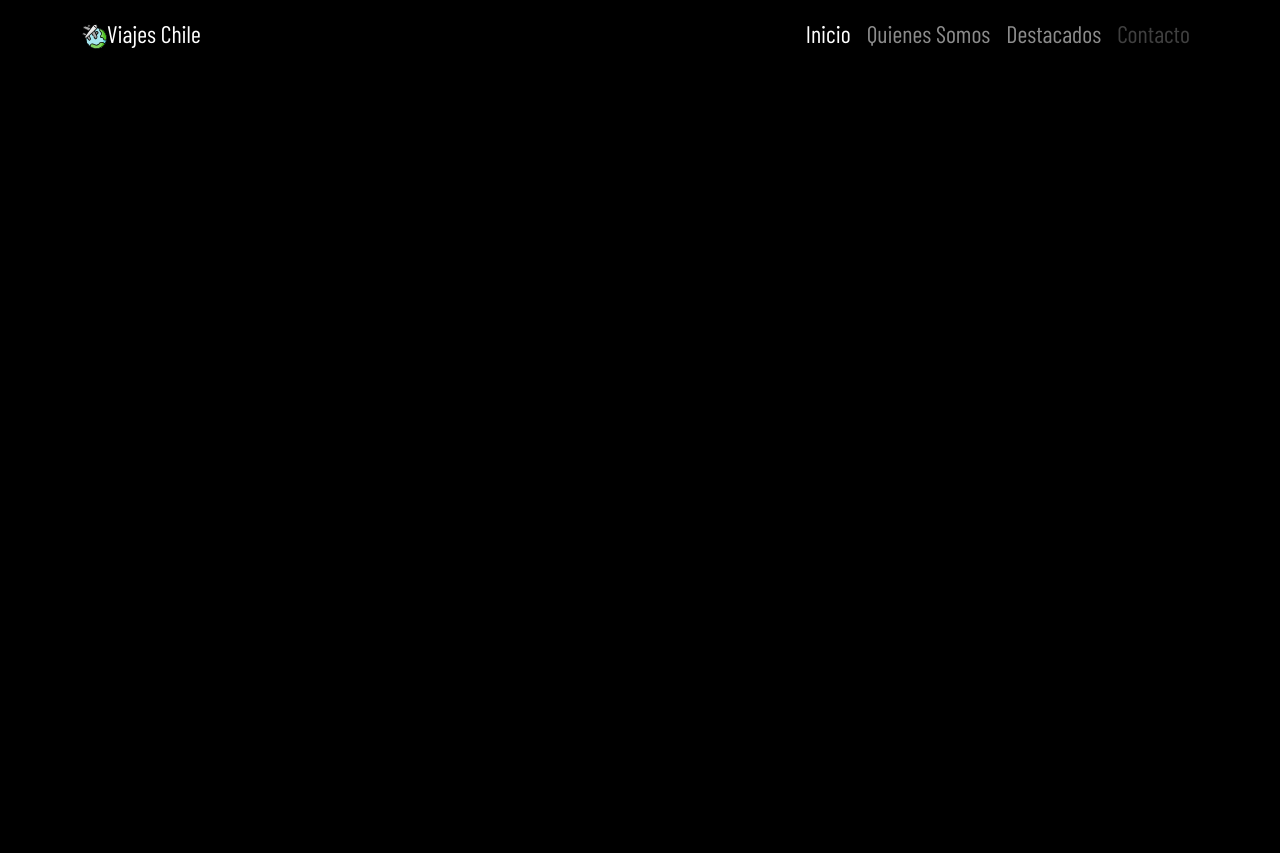
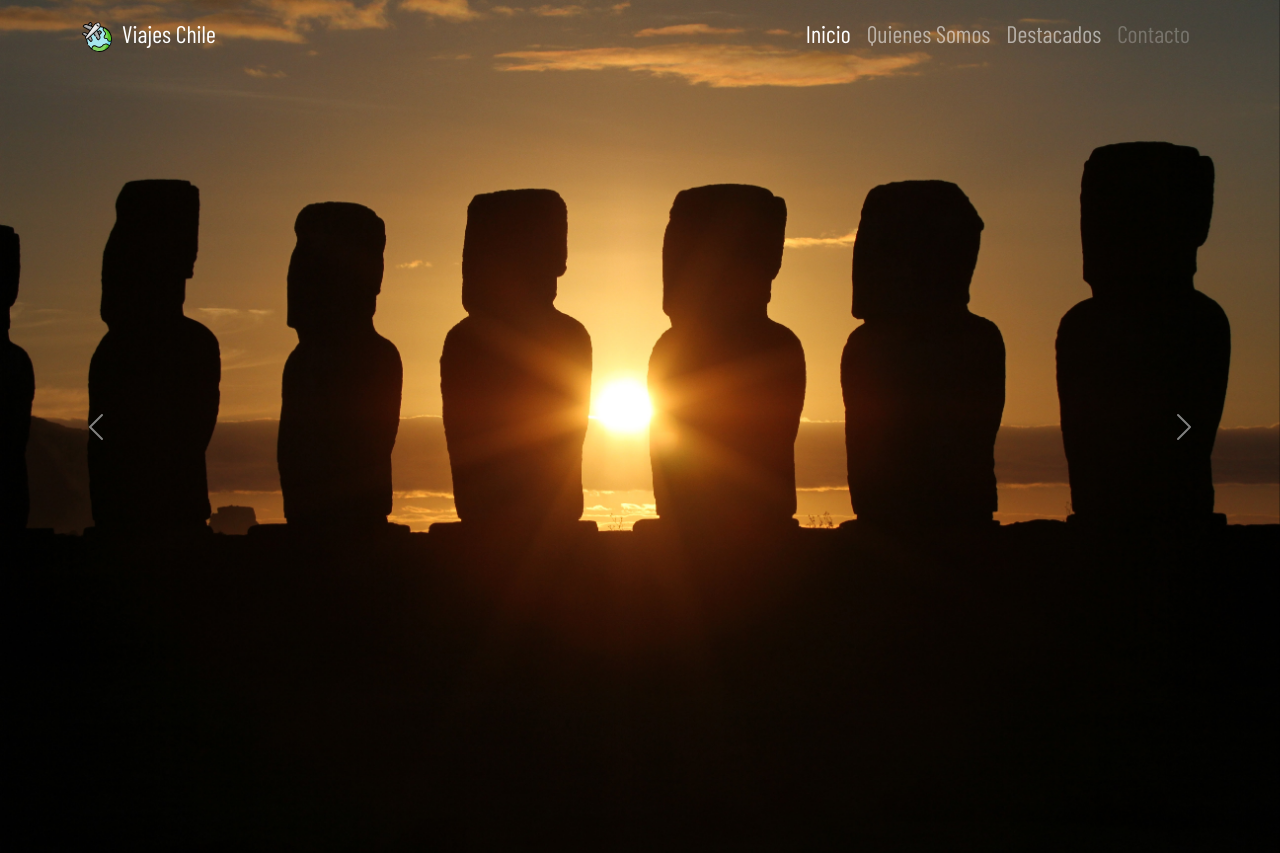
Before and after one commit to Malezas/viajes-chile-prueba.github.io, a plain HTML site: page index.html in a window 1280 px wide. Both pictures are taken after a click on the link "Inicio". Before the commit the page ends 800 px from the top, so only its background shows below. Drawn offline with nearby package versions, Linux system fonts and the light colour scheme; a web font is replaced by a local one.

Commit message:
navbar y header listo

```diff
--- a/assets/css/style.css
+++ b/assets/css/style.css
@@ -6,5 +6,6 @@ body {
 }
 
 #icono {
-    width: 25px;
+    width: 40px;
+    padding-right: 10px;
 }
--- a/index.html
+++ b/index.html
@@ -13,7 +13,7 @@
 </head>
 <body>
 
-    <nav class="navbar navbar-expand-lg navbar-dark">
+    <nav class="navbar navbar-expand-lg navbar-dark fixed-top">
         <div class="container">
           <a class="navbar-brand fs-4" href="#"> <img src="assets/img/viajes.svg" id="icono" alt="avion-volando">Viajes Chile</a>
           <button class="navbar-toggler" type="button" data-bs-toggle="collapse" data-bs-target="#navbarNav" aria-controls="navbarNav" aria-expanded="false" aria-label="Toggle navigation">
@@ -38,6 +38,31 @@
         </div>
       </nav>
 
+      <header id="inicio">
+        <div id="carouselExampleControls" class="carousel slide" data-bs-ride="carousel">
+            <div class="carousel-inner">
+              <div class="carousel-item active">
+                <img src="assets/img/carousel1.jpg" class="d-block w-100" alt="...">
+              </div>
+              <div class="carousel-item">
+                <img src="assets/img/carousel2.jpg" class="d-block w-100" alt="...">
+              </div>
+              <div class="carousel-item">
+                <img src="assets/img/carousel3.jpg" class="d-block w-100" alt="...">
+              </div>
+            </div>
+            <button class="carousel-control-prev" type="button" data-bs-target="#carouselExampleControls" data-bs-slide="prev">
+              <span class="carousel-control-prev-icon" aria-hidden="true"></span>
+              <span class="visually-hidden">Previous</span>
+            </button>
+            <button class="carousel-control-next" type="button" data-bs-target="#carouselExampleControls" data-bs-slide="next">
+              <span class="carousel-control-next-icon" aria-hidden="true"></span>
+              <span class="visually-hidden">Next</span>
+            </button>
+          </div>
+
+      </header>
+
 
     <!-- JavaScript Bundle with Popper -->
 <script src="https://cdn.jsdelivr.net/npm/bootstrap@5.2.3/dist/js/bootstrap.bundle.min.js" integrity="sha384-kenU1KFdBIe4zVF0s0G1M5b4hcpxyD9F7jL+jjXkk+Q2h455rYXK/7HAuoJl+0I4" crossorigin="anonymous"></script>
```
